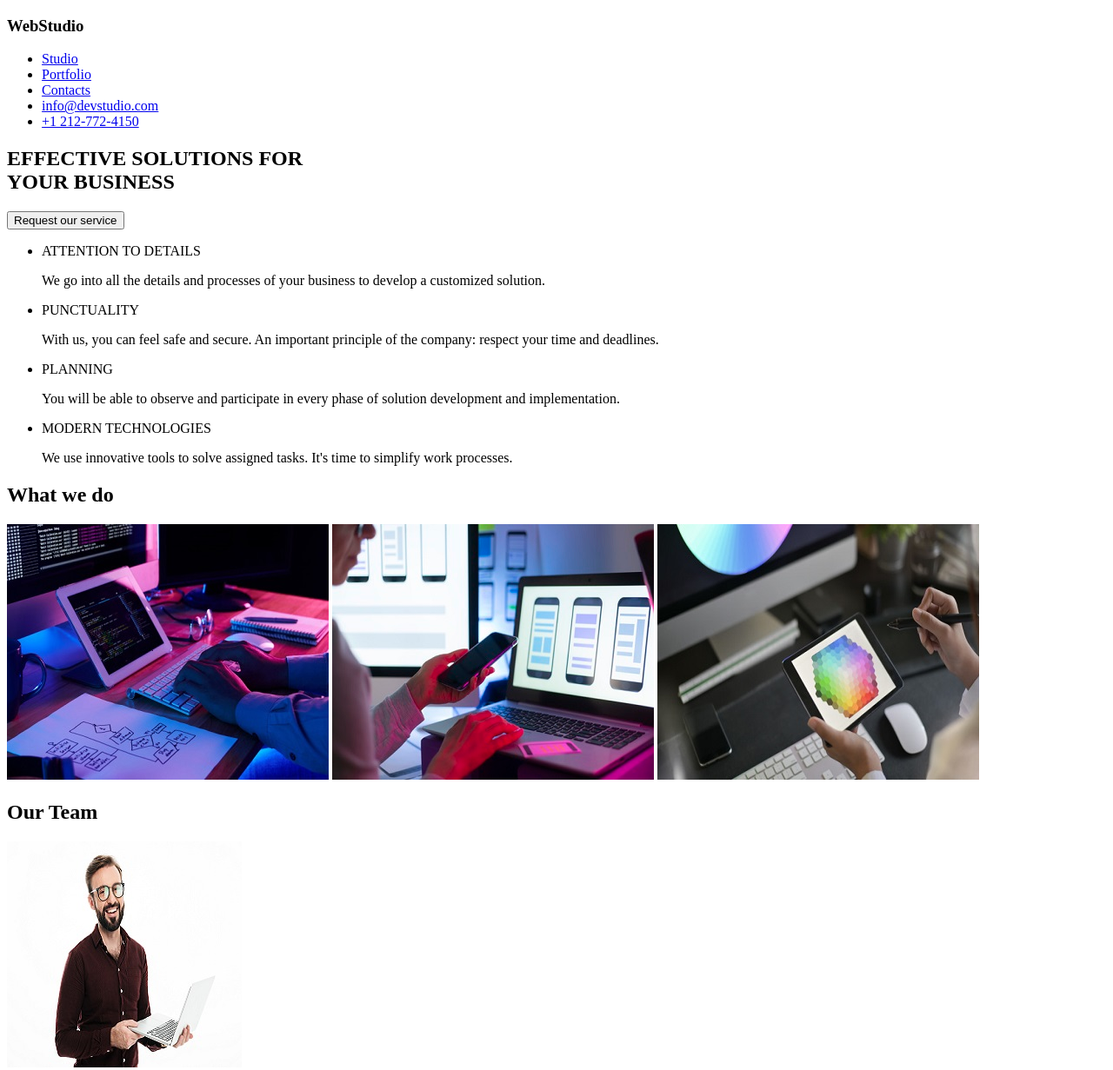
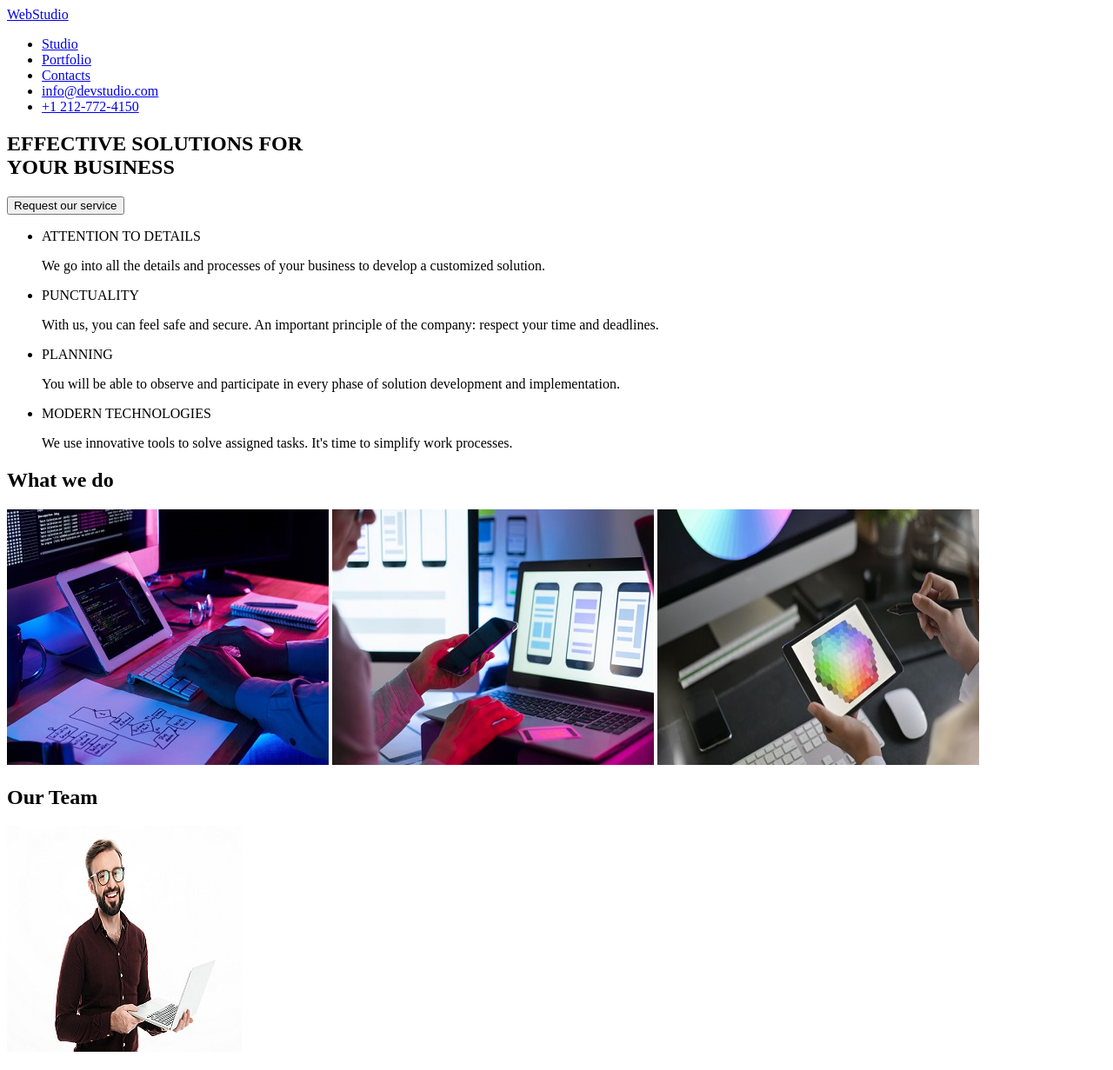
Before and after one commit to CimpianAna/WebStudio, a plain HTML site: page index.html in a window 1280 px wide. Shown: the top 1231 px of the page at 87% size. Drawn offline with Linux system fonts and the light colour scheme.

Commit message:
Update index.html

```diff
--- a/index.html
+++ b/index.html
@@ -5,9 +5,9 @@
     <title>WebStudio</title>
 </head>
 <body>
-<!-- Head section-->
+
 <section>
-<h3>WebStudio</h3>
+    <a href="WebStudio.html">WebStudio</a>
 <nav>
     <ul>
         <li><a href="Studio.html">Studio</a></li>
@@ -19,12 +19,12 @@
     </ul>
 </nav>
 </section>
-<!-- Second section-->
+
 <section>
-    <h1>EFFECTIVE SOLUTIONS FOR <br> YOUR BUSINESS</h1>
+    <h2>EFFECTIVE SOLUTIONS FOR <br> YOUR BUSINESS</h2>
     <button>Request our service</button>
 </section>
-<!-- Third section-->
+
 <section>
 <ul>
     <li>ATTENTION TO DETAILS</li>
@@ -37,17 +37,17 @@
     <p>We use innovative tools to solve assigned tasks. It's time to simplify work processes.</p>
 </ul>
 </section>
-<!--What we do section-->
+
 <section>
-    <h1>What we do</h1>
+    <h2>What we do</h2>
     <img src="./images/image 1.jpg" alt="Aceasta este o imagine">
     <img src="./images/image 2.jpg" alt="Aceasta este o imagine">
     <img src="./images/image 3.jpg" alt="Aceasta este o imagine">
 
 </section>
-<!--Our Team section-->
+
 <section>
-    <h1>Our Team</h1>
+    <h2>Our Team</h2>
     <img src="./images/img employee 1.jpg" alt="Aceasta este o imagine">
     <h4>Christopher Walker</h4>
     <p>Product Designer</p>
@@ -62,10 +62,10 @@
     <p>UI Designer</p>
 
 </section>
-<!--Last section-->
+
 <footer>
-    <h3>WebStudio</h3>
-    <p>695 Park Ave, NY 10065, USA</p>
+    <a href="WebStudio.html">WebStudio</a>
+    <address>695 Park Ave, NY 10065, USA</address>
 
     <a href="mailto:info@devstudio.com">info@devstudio.com</a><br>
     <a href="tel:+1 212-772-4150">+1 212-772-4150</a></li>
```
